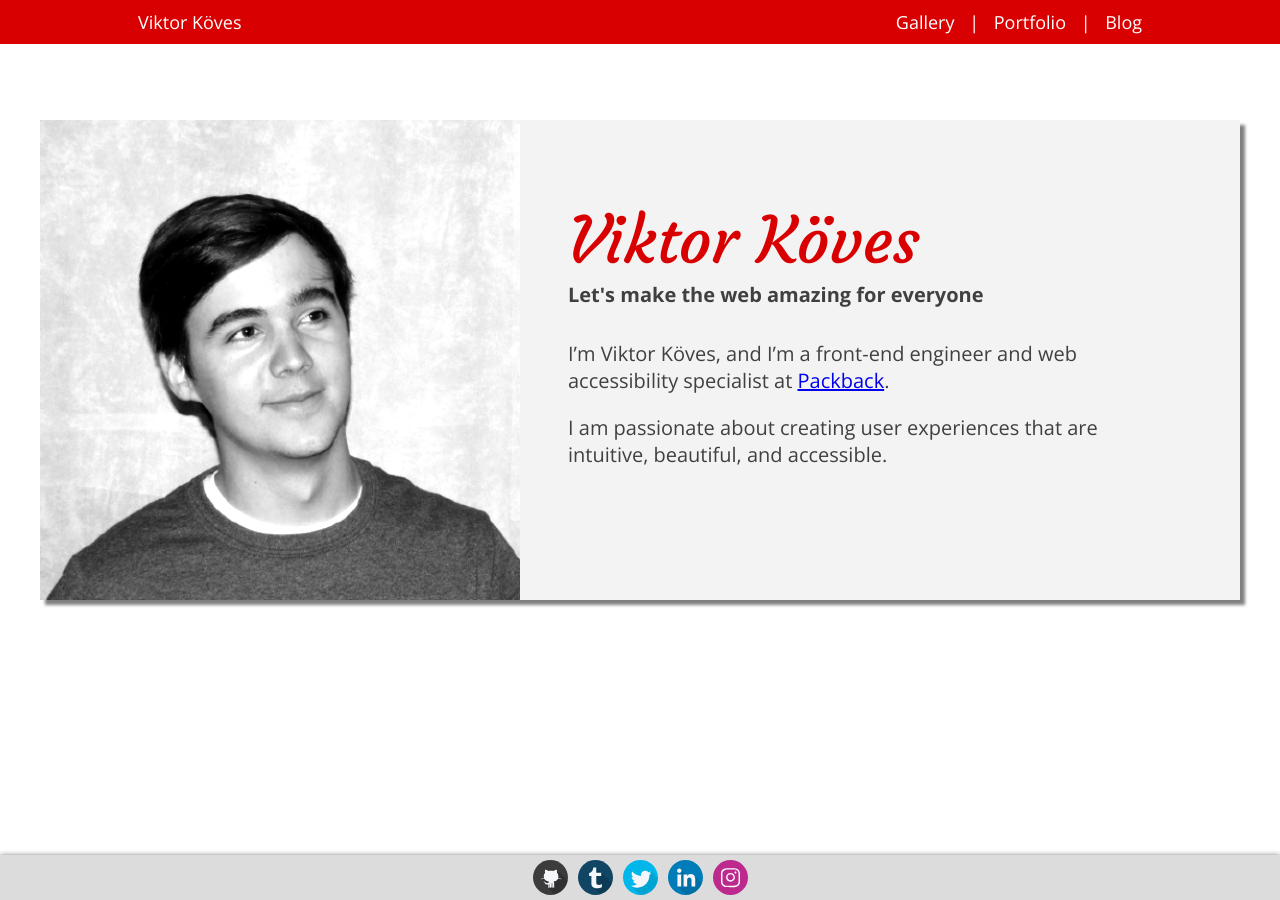
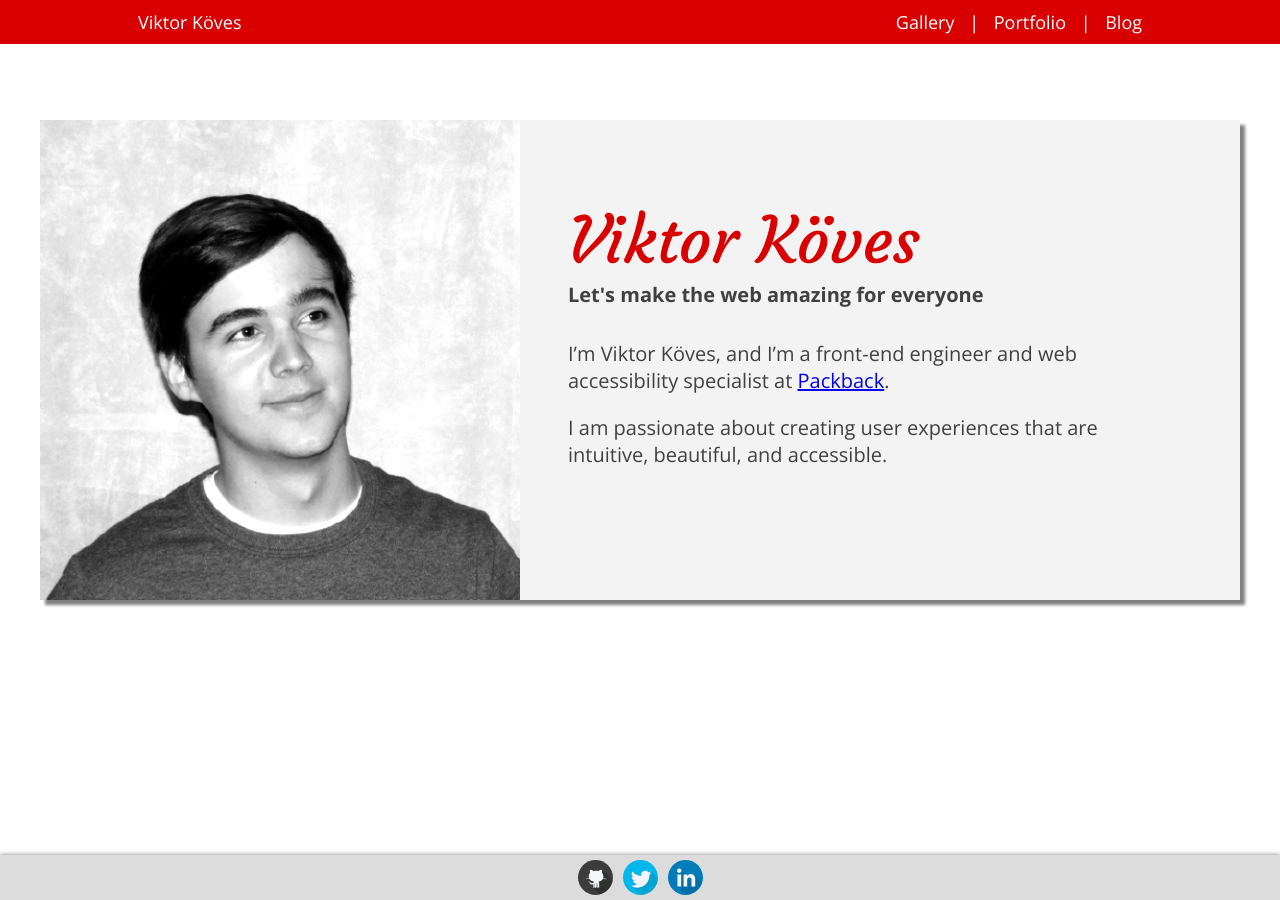
Before and after one commit to vkoves/vkoves.github.io, a Jekyll site: the page built from index.html, in a window 1280 px wide. Built offline with Jekyll 4.4.1, drawn with Linux system fonts in a browser that asks for light colours.

Commit message:
Removed old social links My instagram is now offline, and I do not use my tumblr at all

```diff
--- a/_includes/footer.html
+++ b/_includes/footer.html
@@ -5,11 +5,6 @@
     <li>
       <a href="https://github.com/vkoves" aria-label="Viktor on GitHub">
         <div class="github"></div>
-      </a>
-    </li>
-    <li>
-      <a href="http://vkstech.tumblr.com/" aria-label="Viktor on tumblr">
-        <div class="tumblr"></div>
       </a>
     </li>
     <li>
@@ -22,10 +17,5 @@
         <div class="linkedin"></div>
       </a>
     </li>
-    <li>
-      <a href="https://www.instagram.com/viktor_koves/" aria-label="Viktor Instagram">
-        <div class="instagram"></div>
-      </a>
-    </li>
   </ul>
 </footer>
```
